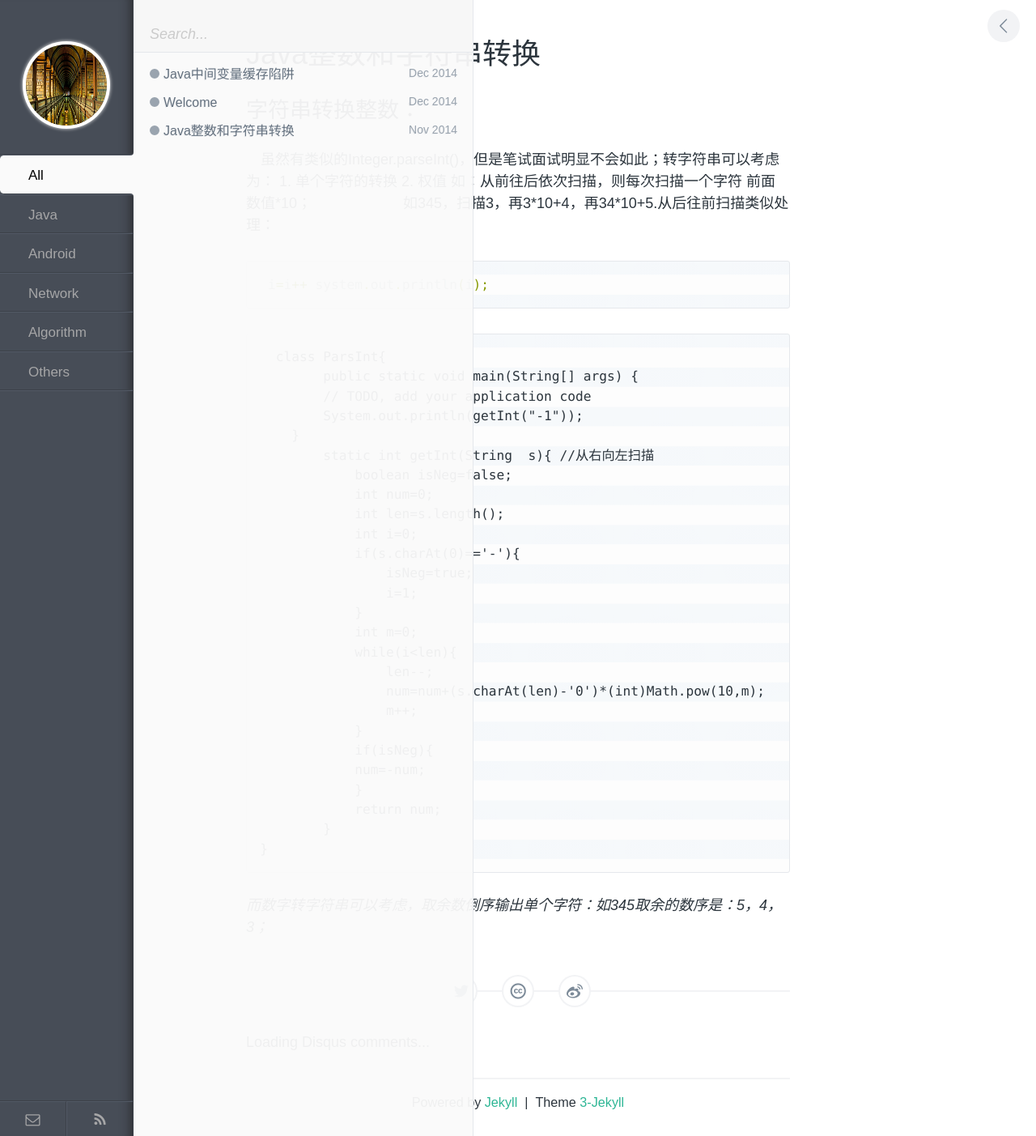
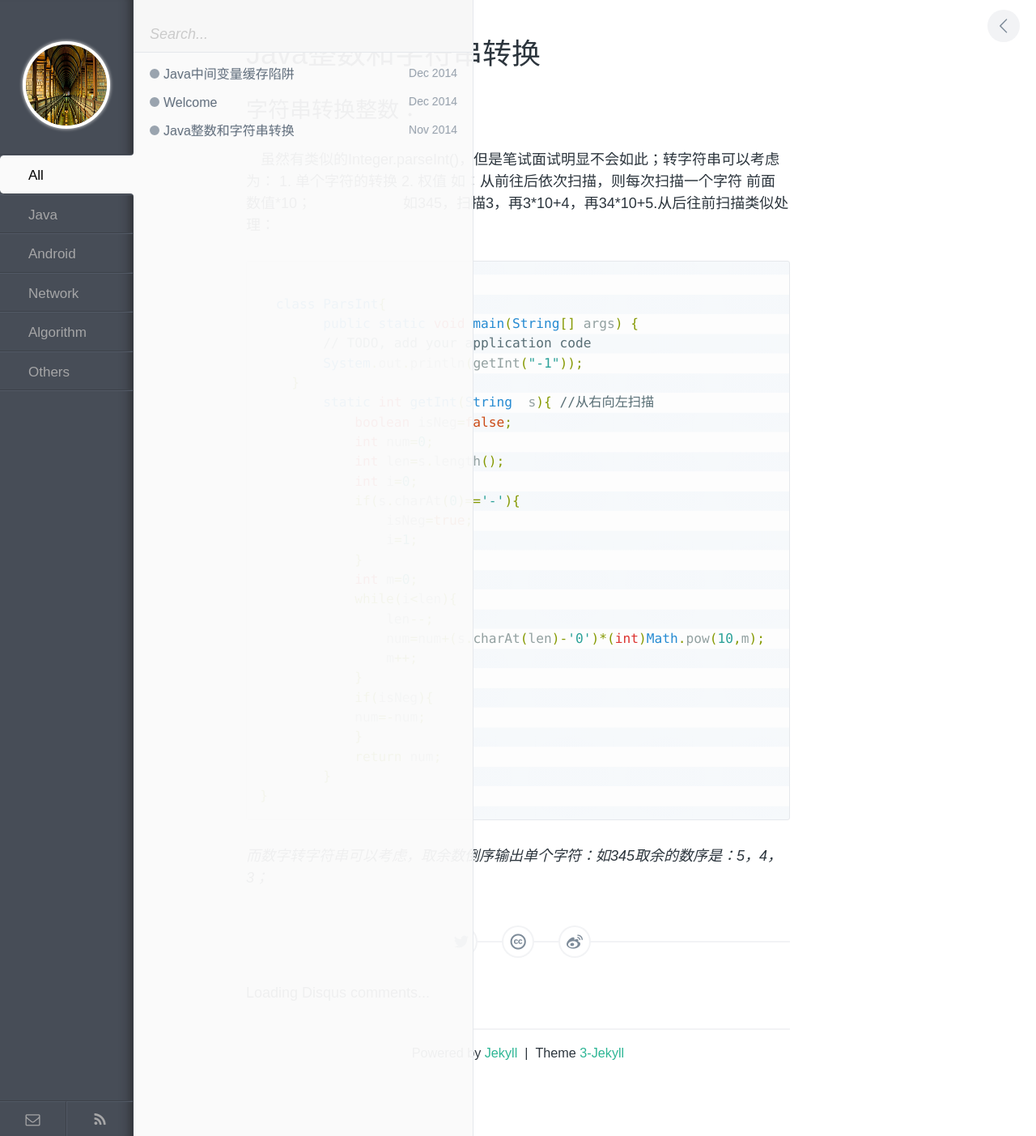
Before and after one commit to enlipan/enlipan.github.io, a Jekyll site: the page built from _posts/2014-11-30-Integer-2-String.md, in a window 1280 px wide. Shown: the whole page at 81% size. Built offline with Jekyll 4.4.1, drawn with Linux system fonts in a browser that asks for light colours; comment, search, counter and statistics services are not loaded.

Commit message:
Update 2014-11-30-Integer-2-String.md

````diff
--- a/_posts/2014-11-30-Integer-2-String.md
+++ b/_posts/2014-11-30-Integer-2-String.md
@@ -9,8 +9,8 @@ category: algorithm
              2. 权值
     如：从前往后依次扫描，则每次扫描一个字符  前面数值*10；
 　　　　　　如345，扫描3，再3\*10+4，再34\*10+5.从后往前扫描类似处理：
-{% highlight java %} i=i++ system.out.println(i); {% endhighlight %}
-```java
+{% highlight java %}
+
   class ParsInt{
         public static void main(String[] args) {
         // TODO, add your application code
@@ -37,6 +37,6 @@ category: algorithm
             return num;
         }
 }
-```
 
+{% endhighlight %}
 *而数字转字符串可以考虑，取余数倒序输出单个字符：如345取余的数序是：5，4，3；*
````
